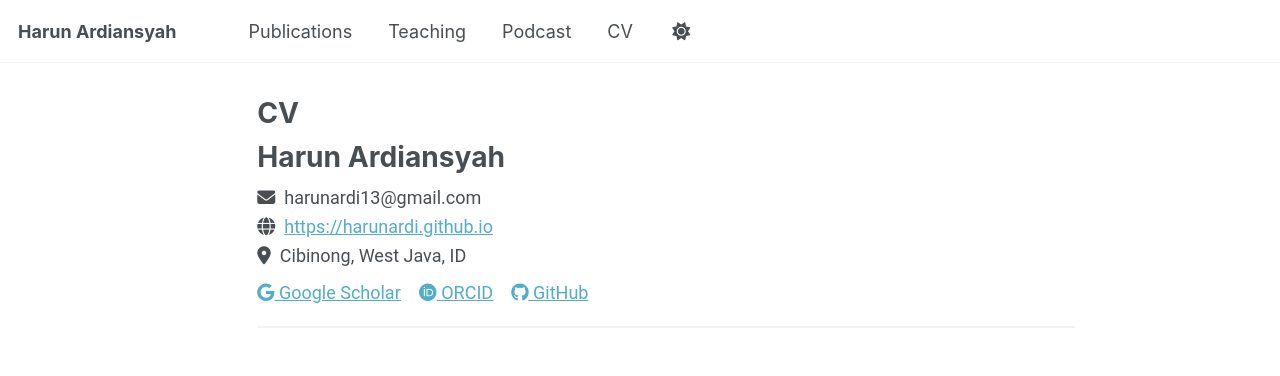
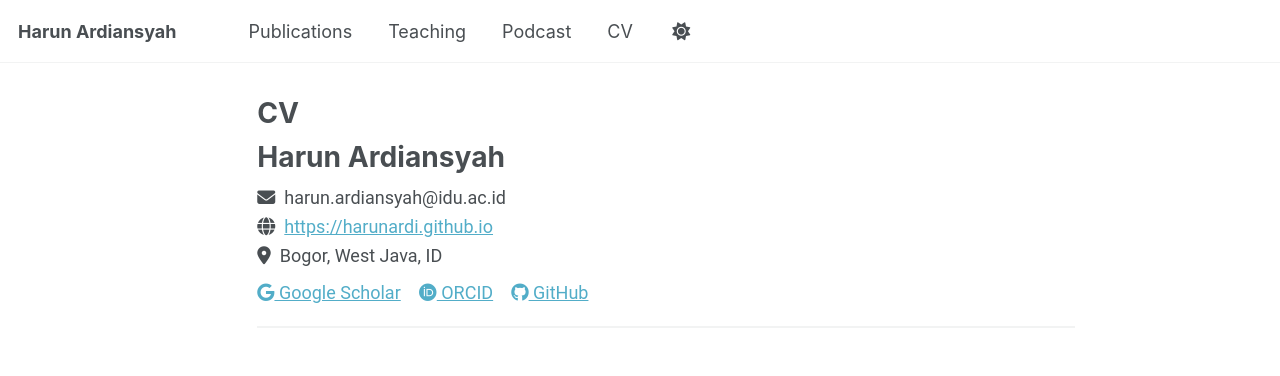
Before and after one commit to harunardi/harunardi.github.io, a Jekyll site: the page built from _pages/cv.md, in a window 1280 px wide and 900 px high. Shown: the top 376 px of the window. Built offline with Jekyll 4.4.1, drawn with Linux system fonts in a browser that asks for light colours; a script bundle is joined from its source files by our own code; library files that are not in the unit come from our copies.

Commit message:
edit email

```diff
--- a/_data/cv.json
+++ b/_data/cv.json
@@ -1,13 +1,13 @@
 {
   "basics": {
     "name": "Harun Ardiansyah",
-    "email": "harunardi13@gmail.com",
+    "email": "harun.ardiansyah@idu.ac.id",
     "website": "https://harunardi.github.io",
     "summary": "PhD in Nuclear Engineering. Interested in Reactor Physics, Neutron Noise, Computational Methods, and Fuel Cycle Analysis.",
     "location": {
       "address": "",
       "postalCode": "",
-      "city": "Cibinong",
+      "city": "Bogor",
       "countryCode": "ID",
       "region": "West Java"
     },
```
Also changed, not shown: _pages/about.md (+1 -1 lines).
